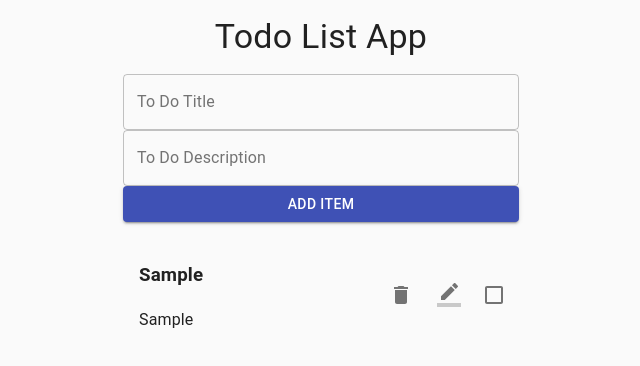
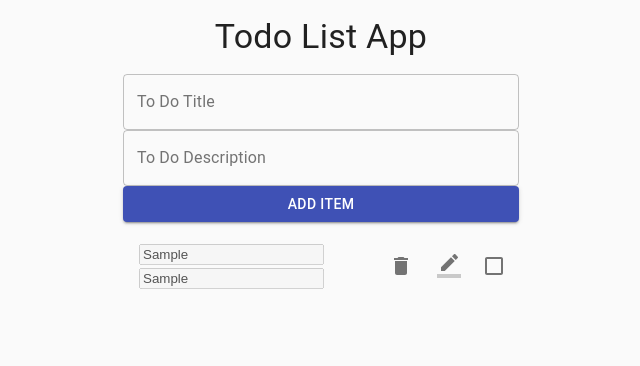
Before and after one commit to abdo-hachi/todo-list-using-react, a React (Create React App) app: page / in a window 1280 px wide. Both pictures are taken after typing "Sample", "Sample" into the empty fields and a click on the button "ADD ITEM". Shown: the top 366 px of the page, without its empty margins (319-959 px from the left). Built offline with nearby package versions, Linux system fonts and the light colour scheme.

Commit message:
fixing update functionalities

```diff
--- a/src/components/AddTodo.tsx
+++ b/src/components/AddTodo.tsx
@@ -25,6 +25,7 @@ const AddTodo: React.FC = () => {
         variant="outlined"
         label="To Do Title"
         fullWidth
+        disabled={false}
         onChange={(e) => setTodoTitle(e.target.value)}
         value={todoTitle}
       />
--- a/src/components/ListsTodos.tsx
+++ b/src/components/ListsTodos.tsx
@@ -1,9 +1,11 @@
-import React from "react";
+import React, { useRef, useState } from "react";
 import List from "@material-ui/core/List";
 import ListItem from "@material-ui/core/ListItem";
 import ListItemText from "@material-ui/core/ListItemText";
 import ListItemSecondaryAction from "@material-ui/core/ListItemSecondaryAction";
+import TextareaAutosize from "@material-ui/core/TextareaAutosize";
 import Checkbox from "@material-ui/core/Checkbox";
+import TextField from "@material-ui/core/TextField";
 import IconButton from "@material-ui/core/IconButton";
 import DeleteIcon from "@material-ui/icons/Delete";
 import BorderColorIcon from "@material-ui/icons/BorderColor";
@@ -14,6 +16,28 @@ import { editTodo, removeTodo, setTodoStatus } from "../features/todoSlice";
 const ListsTodos: React.FC = () => {
   const todoList = useSelector((state: RootState) => state.todos);
   const dispatch = useDispatch<AppDispatch>();
+  const [titleVlaue, setTitleVlaue] = useState("");
+  const [descriptionVlaue, setDescriptionVlaue] = useState("");
+  const textFieldTitle: any | boolean = useRef<HTMLInputElement | boolean>(
+    true
+  );
+  const textFieldDescription: any | boolean = useRef<
+    HTMLInputElement | boolean
+  >(true);
+  const handelEditTodo = () => {
+    (textFieldTitle.current as HTMLInputElement).disabled = false;
+    (textFieldDescription.current as HTMLInputElement).disabled = false;
+    console.log(textFieldTitle, textFieldDescription);
+  };
+  const updateTodo = (id: string, e: React.KeyboardEvent<HTMLInputElement>) => {
+    if (e.which === 13) {
+      dispatch(
+        editTodo({ id, title: titleVlaue, description: descriptionVlaue })
+      );
+      (textFieldTitle.current as HTMLInputElement).disabled = true;
+      (textFieldDescription.current as HTMLInputElement).disabled = true;
+    }
+  };
   return (
     <div>
       <List>
@@ -24,8 +48,24 @@ const ListsTodos: React.FC = () => {
                 textDecoration: todo.completed ? "line-through" : "none",
               }}
             >
-              <h3>{todo.title}</h3>
-              <p>{todo.description}</p>
+              <input
+                disabled={textFieldTitle}
+                ref={textFieldTitle}
+                defaultValue={todo.title}
+                onKeyPress={(e) => {
+                  setTitleVlaue(textFieldTitle.current.value);
+                  updateTodo(todo.id, e);
+                }}
+              />
+              <input
+                disabled={textFieldDescription}
+                ref={textFieldDescription}
+                defaultValue={todo.description}
+                onKeyPress={(e) => {
+                  setDescriptionVlaue(textFieldDescription.current.value);
+                  updateTodo(todo.id, e);
+                }}
+              />
             </ListItemText>
             <ListItemSecondaryAction>
               <IconButton
@@ -37,7 +77,8 @@ const ListsTodos: React.FC = () => {
               </IconButton>
               <IconButton
                 onClick={() => {
-                  dispatch(editTodo(todo.id));
+                  dispatch(editTodo(todo));
+                  handelEditTodo();
                 }}
               >
                 <BorderColorIcon />
--- a/src/features/todoSlice.ts
+++ b/src/features/todoSlice.ts
@@ -21,10 +21,18 @@ const todoSlice = createSlice({
         } as Todo,
       }),
     },
-    // TODO working on edit function
-    editTodo(state, action: PayloadAction<string>) {
-      const index = state.findIndex((todo) => todo.id === action.payload);
-      state.splice(index, 1);
+
+    editTodo: (state, action) => {
+      return state.map((todo) => {
+        if (todo.id === action.payload.id) {
+          return {
+            ...todo,
+            title: action.payload.title,
+            description: action.payload.description,
+          };
+        }
+        return todo;
+      });
     },
     removeTodo(state, action: PayloadAction<string>) {
       const index = state.findIndex((todo) => todo.id === action.payload);
```
